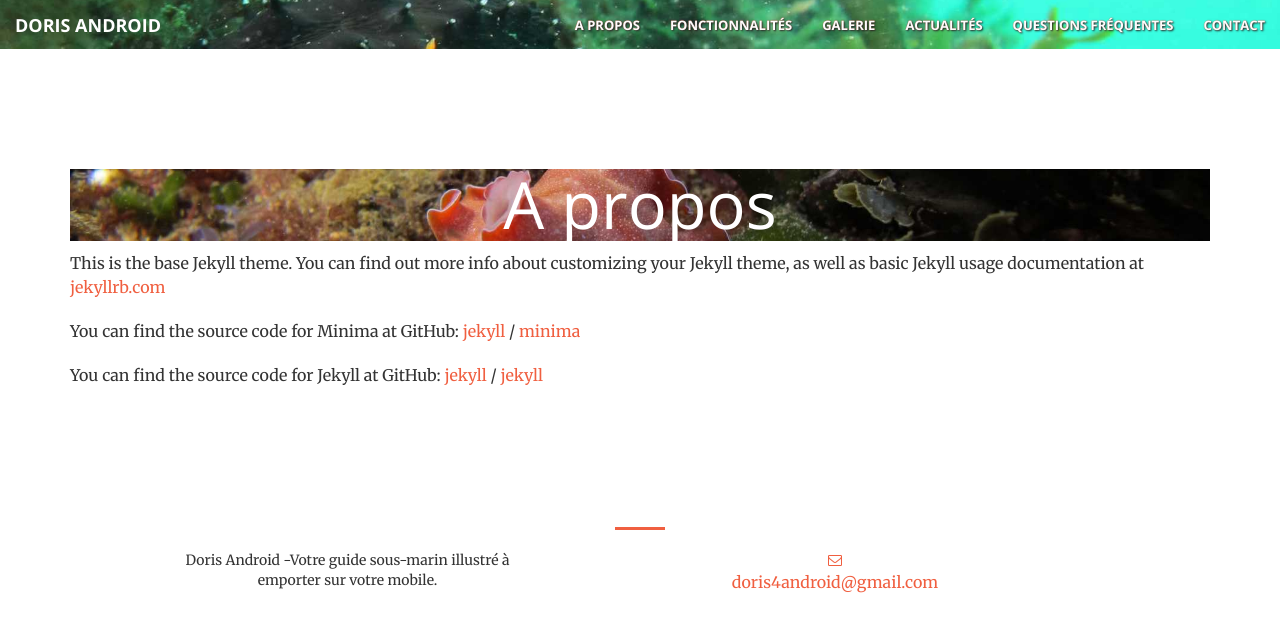
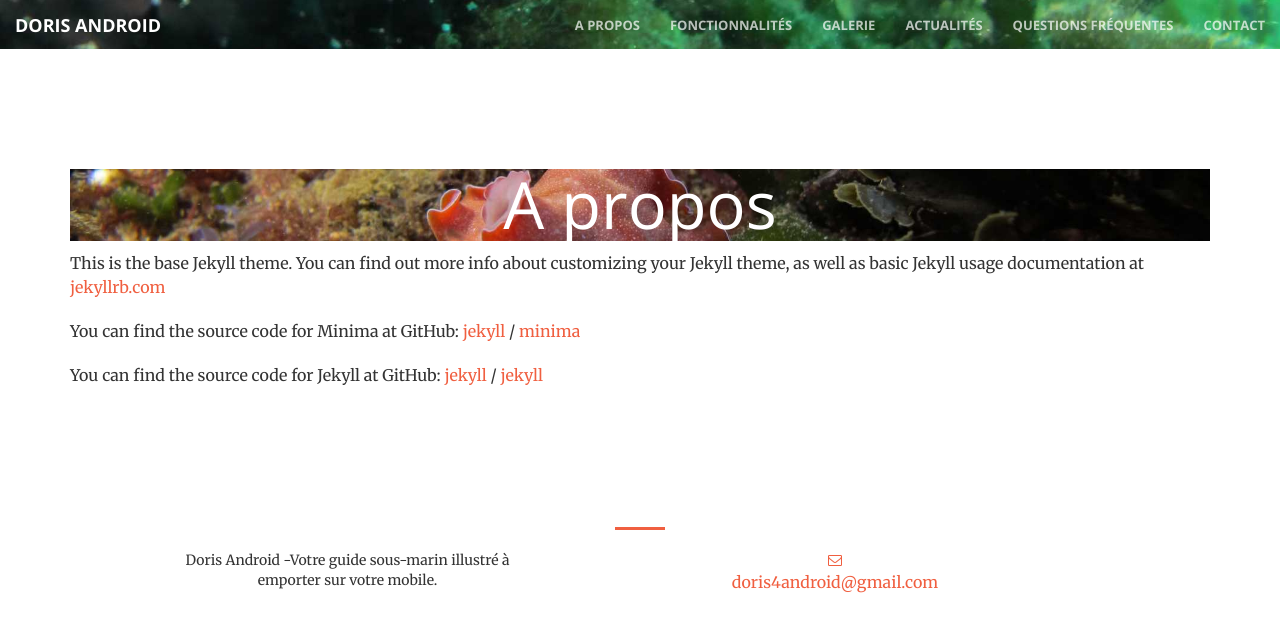
Before and after one commit to doris-ffessm/doris-ffessm.github.io, a Jekyll site: the page built from about.md, in a window 1280 px wide. Shown: the top 632 px of the page. Built offline with Jekyll 4.4.1, drawn with Linux system fonts in a browser that asks for light colours.

```diff
--- a/_includes/contact.html
+++ b/_includes/contact.html
@@ -36,7 +36,7 @@
     </div>
     <div class="container-fluid">
         <div class="row no-gutter">
-			<img class="img-responsive" alt='Le rodéo de Doris' src='img/header_1.jpg'/>
+			<img class="img-responsive" alt='Le rodéo de Doris' src='img/rodeo.jpg'/>
         </div>
     </div>
 </section>
--- a/_includes/nav_inner_page.html
+++ b/_includes/nav_inner_page.html
@@ -14,23 +14,23 @@
         <!-- Collect the nav links, forms, and other content for toggling -->
         <div class="collapse navbar-collapse" id="bs-example-navbar-collapse-all_news">
             <ul class="nav navbar-nav navbar-right">
-                <li class="active">
-                    <a href="/index.html#about" class="nav_inner_page_text">A propos</a>
+                <li >
+                    <a href="/index.html#about">A propos</a>
                 </li>
-                <li class="active">
-                    <a href="/index.html#features" class="nav_inner_page_text">Fonctionnalités</a>
+                <li >
+                    <a href="/index.html#features" >Fonctionnalités</a>
                 </li>
-                <li class="active">
-                    <a href="/index.html#gallery" class="nav_inner_page_text">Galerie</a>
+                <li >
+                    <a href="/index.html#gallery">Galerie</a>
                 </li>
-                <li class="active">
-                    <a href="/index.html#latest_news" class="nav_inner_page_text">Actualités</a>
+                <li >
+                    <a href="/index.html#latest_news">Actualités</a>
                 </li>
-                <li class="active">
-                    <a href="/index.html##faqs" class="nav_inner_page_text">Questions fréquentes</a>
+                <li >
+                    <a href="/index.html##faqs">Questions fréquentes</a>
                 </li>
-                <li class="active">
-                    <a href="/index.html#contact" class="nav_inner_page_text">Contact</a>
+                <li >
+                    <a href="/index.html#contact">Contact</a>
                 </li>
             </ul>
         </div>
--- a/css/main.scss
+++ b/css/main.scss
@@ -44,8 +44,8 @@ $theme-light: #FDFDFD;
         "base"
 ;
 
-.navbar-default .nav > li.active > a.nav_inner_page_text {
-        color: $theme-light !important;
+.navbar-default .nav > li > a.nav_inner_page_text {
+        //color: $theme-light !important;
         background-color: transparent !important;
         text-shadow: 1px 1px 2px $theme-dark, 0 0 1px $theme-primary;
 }
```
Also changed, not shown: img/header_1.jpg, img/rodeo.jpg (added).
